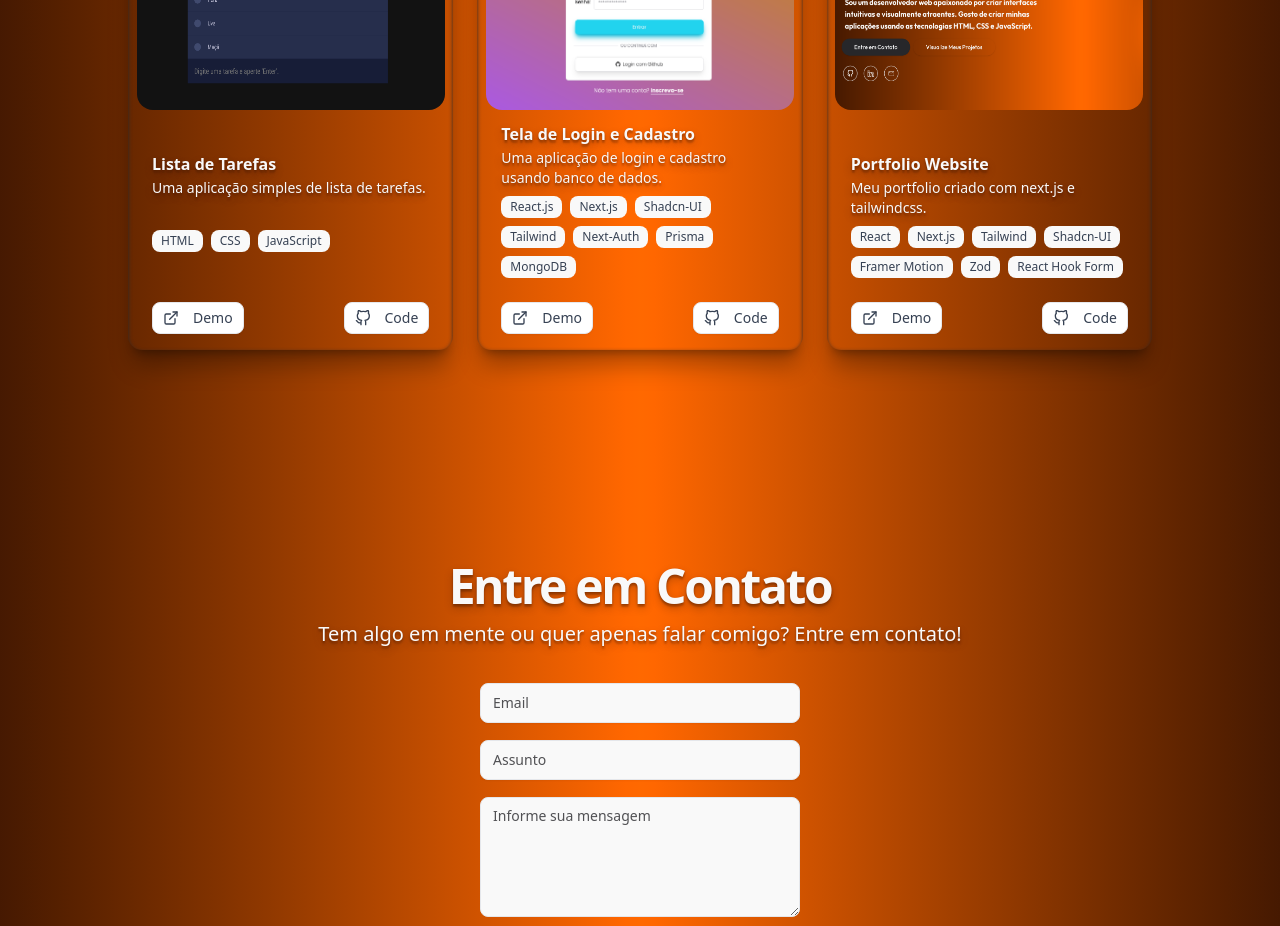
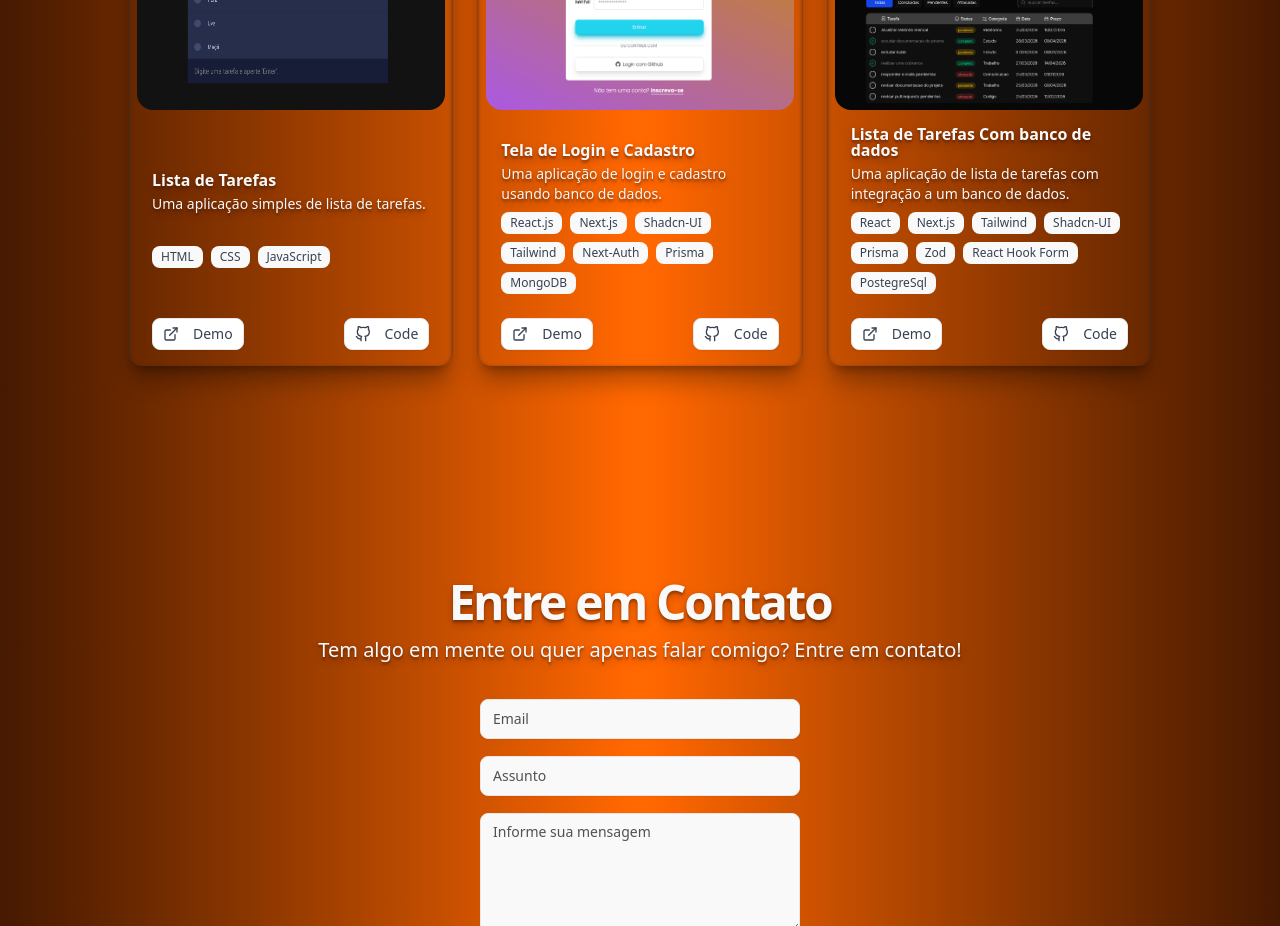
Before and after one commit to GabrielCodamo/Portfolio, a Next.js app: page / in a window 1280 px wide. Shown: the part 2660-3586 px from the top of the page. Built offline with nearby package versions, Linux system fonts and the light colour scheme.

Commit message:
adicionando-novo-projeto

```diff
--- a/components/sections/Projects.tsx
+++ b/components/sections/Projects.tsx
@@ -43,12 +43,12 @@ const ProjectCardData: ProjectCardProps[] = [
     imageUrl: 2
   },
   {
-    title: "Portfolio Website",
-    description: "Meu portfolio criado com next.js e tailwindcss.",
-    tags: ["React", "Next.js", "Tailwind", "Shadcn-UI", "Framer Motion", "Zod", "React Hook Form"],
+    title: "Lista de Tarefas Com banco de dados",
+    description: "Uma aplicação de lista de tarefas com integração a um banco de dados.",
+    tags: ["React", "Next.js", "Tailwind", "Shadcn-UI", "Prisma", "Zod", "React Hook Form", "PostegreSql"],
     imageUrl: 3,
-    demoUrl: "#",
-    githubUrl: "https://github.com/GabrielCodamo/Portfolio"
+    demoUrl: "https://todolist-with-database.vercel.app/",
+    githubUrl: "https://github.com/GabrielCodamo/todolist-with-database"
   }
 ]
 
```
Also changed, not shown: public/Projeto3.png, 1 other file (tests, documents, lock files or other folders).
